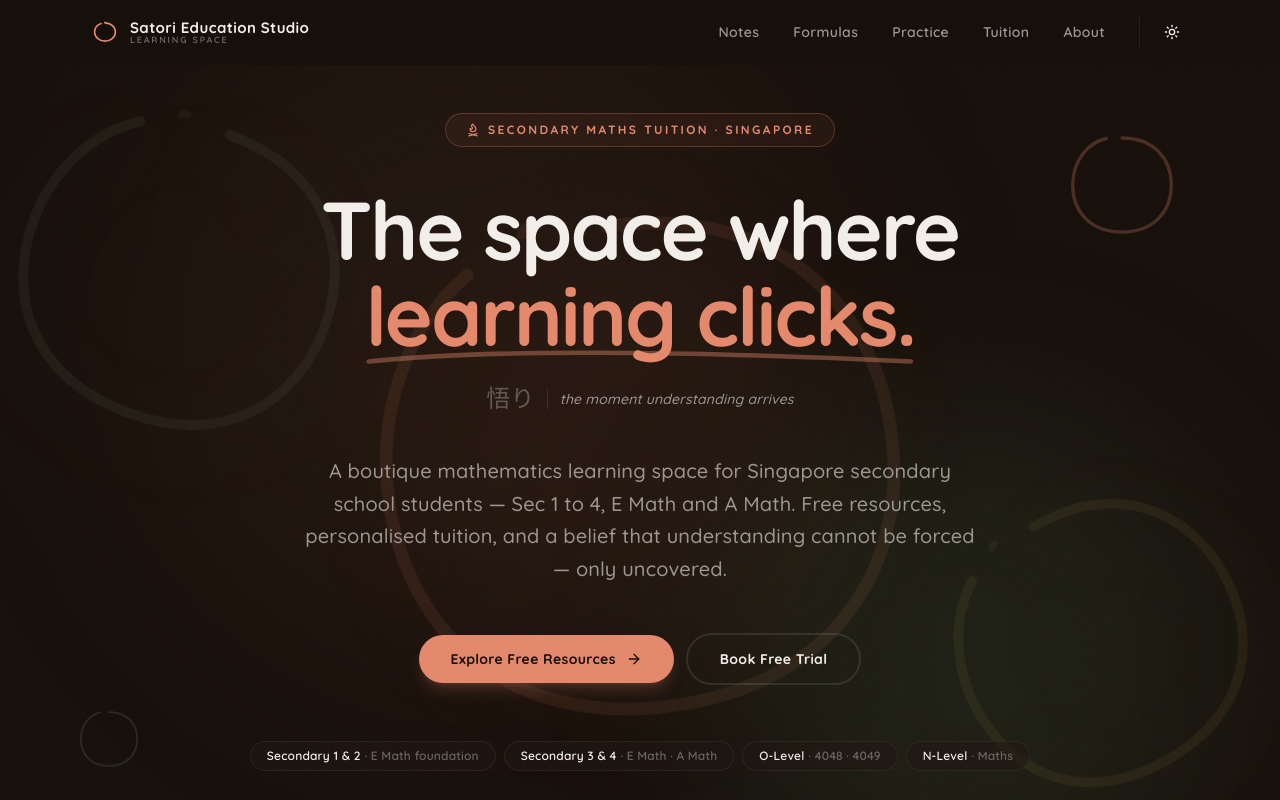
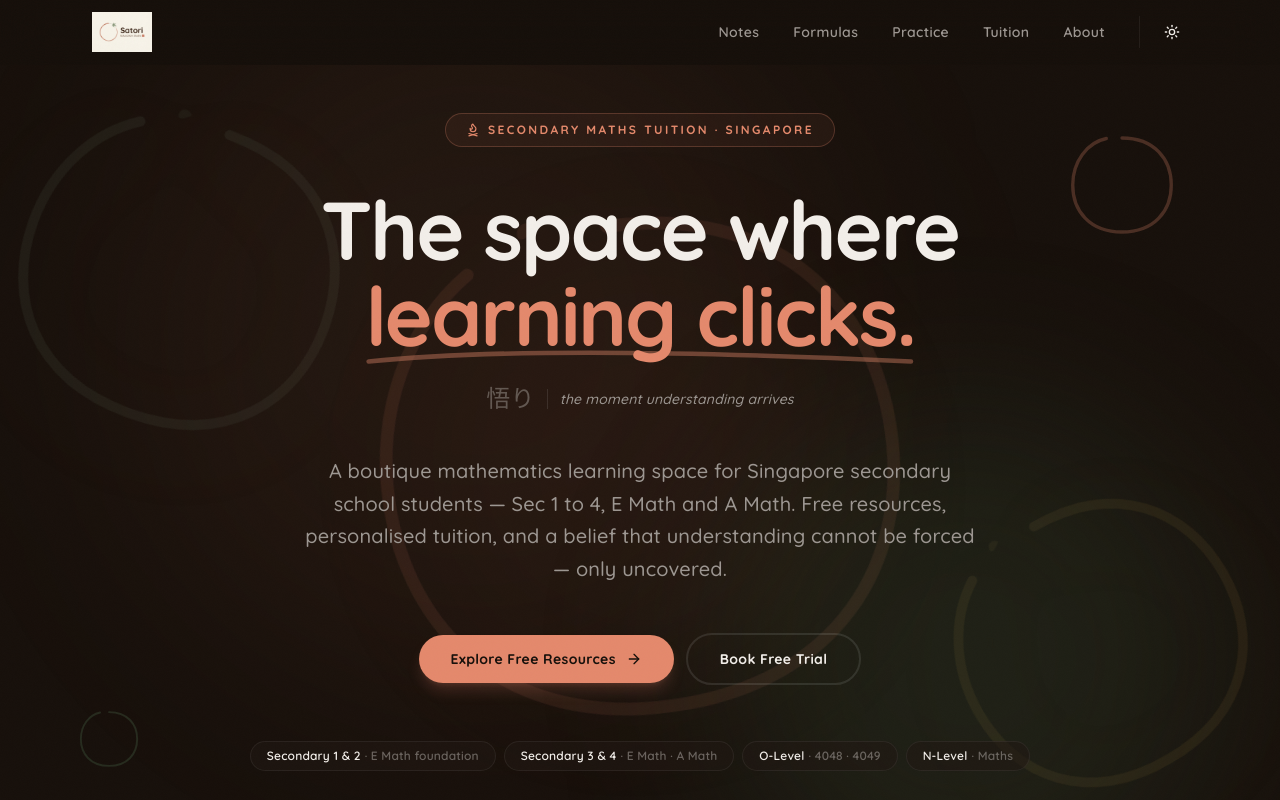
Before and after one commit to marcustayhw-png/Mathstack, a Next.js app: page / in a window 1280 px wide. Shown: the top 800 px of the page. Built offline with nearby package versions, Linux system fonts and the light colour scheme.

Commit message:
Bud run changes (2026-05-16T09:13:17.535Z)

```diff
--- a/src/components/ui/navigation.tsx
+++ b/src/components/ui/navigation.tsx
@@ -6,6 +6,7 @@ import { useState, useEffect } from "react";
 import { motion, AnimatePresence } from "framer-motion";
 import { useTheme } from "next-themes";
 import { Button } from "./button";
+import Image from "next/image";
 
 const navItems = [
   { href: "/notes", label: "Notes" },
@@ -14,28 +15,6 @@ const navItems = [
   { href: "/tuition", label: "Tuition" },
   { href: "/about", label: "About" },
 ];
-
-// Enso-inspired SVG logo — an open circle with a small leaf
-function SatoriLogo({ size = 32 }: { size?: number }) {
-  return (
-    <svg width={size} height={size} viewBox="0 0 40 40" fill="none" xmlns="http://www.w3.org/2000/svg">
-      {/* Open enso circle — hand-drawn feel, doesn't quite close */}
-      <path
-        d="M20 6 C29.5 6, 36 12.5, 36 20 C36 27.5, 29.5 34, 20 34 C10.5 34, 4 27.5, 4 20 C4 14 8 9 14 7"
-        stroke="currentColor"
-        strokeWidth="2.5"
-        strokeLinecap="round"
-        fill="none"
-      />
-      {/* Tiny leaf at the opening */}
-      <path
-        d="M18.5 5.5 C18.5 4, 20 3, 21.5 4.5 C20.5 5.5, 19 6.5, 18.5 5.5Z"
-        fill="currentColor"
-        opacity="0.8"
-      />
-    </svg>
-  );
-}
 
 export function Navigation() {
   const pathname = usePathname();
@@ -67,20 +46,17 @@ export function Navigation() {
           {/* Logo */}
           <Link
             href="/"
-            className="flex items-center gap-3 text-foreground hover:text-primary transition-colors duration-300 group"
+            className="flex items-center transition-opacity duration-300 hover:opacity-80 group"
             onClick={() => setMobileMenuOpen(false)}
           >
-            <span className="text-primary transition-transform duration-500 group-hover:rotate-12">
-              <SatoriLogo size={26} />
-            </span>
-            <div className="flex flex-col leading-none">
-              <span className="text-[15px] font-bold tracking-wide" style={{ fontFamily: "'Quicksand', sans-serif" }}>
-                Satori Education Studio
-              </span>
-              <span className="text-[9px] font-semibold tracking-[0.2em] text-muted-foreground uppercase opacity-70">
-                Learning Space
-              </span>
-            </div>
+            <Image
+              src="/logo-horizontal.jpg"
+              alt="Satori Education Studio"
+              width={180}
+              height={60}
+              className="h-10 w-auto object-contain"
+              priority
+            />
           </Link>
 
           {/* Desktop nav */}
```
Also changed, not shown: public/logo-horizontal.jpg (added), public/logo-square.jpg (added).
